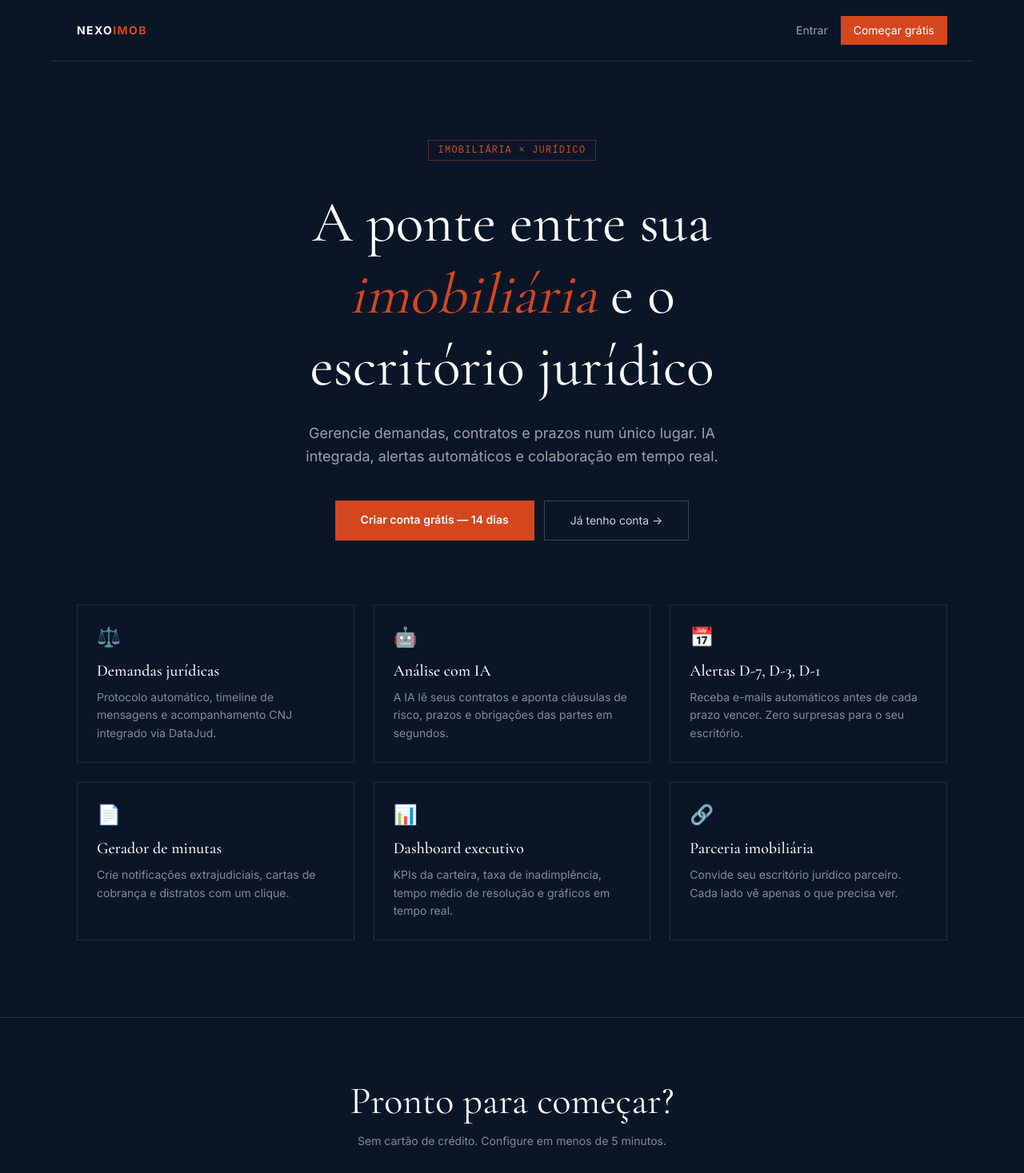
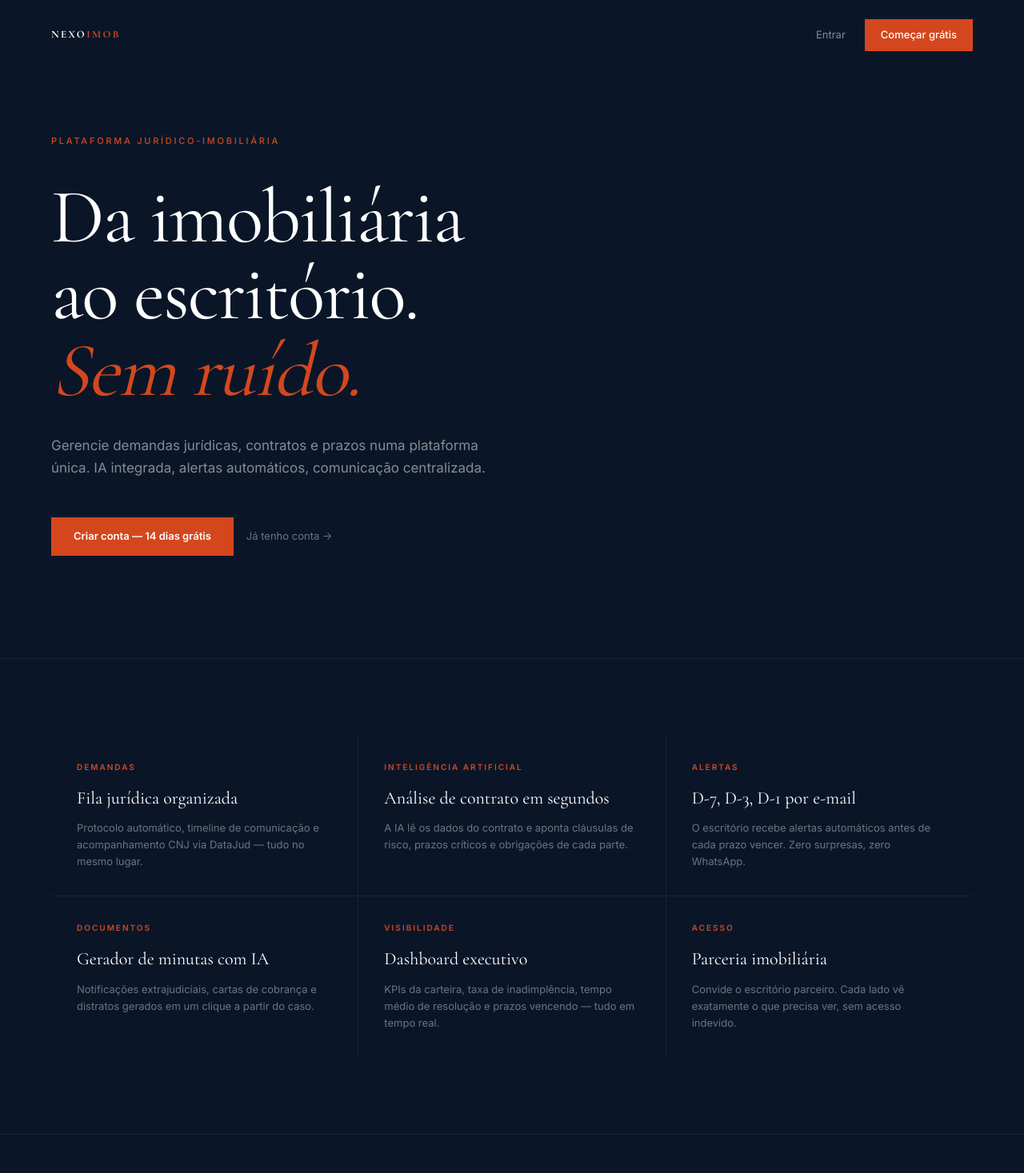
Before and after one commit to NexoParental/nexo-imob, a Next.js app: page / in a window 1280 px wide. Shown: the top 1467 px of the page at 80% size. Built offline with nearby package versions, Linux system fonts and the light colour scheme.

Commit message:
refactor: redesign landing page — hero editorial, grid de features, tipografia Cormorant

```diff
--- a/app/page.tsx
+++ b/app/page.tsx
@@ -2,125 +2,187 @@ import Link from 'next/link'
 
 export default function LandingPage() {
   return (
-    <div className="min-h-screen bg-[#0A1628] text-white overflow-x-hidden">
-      {/* Nav */}
-      <nav className="flex items-center justify-between px-8 py-5 border-b border-white/10 max-w-6xl mx-auto">
-        <span className="font-sans font-bold tracking-widest text-sm uppercase text-white">
-          Nexo<span className="text-[#D4471E]">Imob</span>
+    <div
+      className="min-h-screen text-white overflow-x-hidden"
+      style={{ background: '#0A1628' }}
+    >
+      {/* ── NAV ── */}
+      <nav className="flex items-center justify-between px-8 md:px-16 py-6 max-w-7xl mx-auto">
+        <span
+          className="text-[13px] font-bold tracking-[0.2em] uppercase"
+          style={{ fontFamily: 'var(--font-cormorant), Georgia, serif', letterSpacing: '0.18em' }}
+        >
+          Nexo<span style={{ color: '#D4471E' }}>Imob</span>
         </span>
-        <div className="flex items-center gap-4">
-          <Link href="/login" className="text-sm text-white/60 hover:text-white transition-colors">
+        <div className="flex items-center gap-6">
+          <Link
+            href="/login"
+            className="text-[13px] text-white/50 hover:text-white transition-colors"
+          >
             Entrar
           </Link>
           <Link
             href="/cadastro"
-            className="text-sm bg-[#D4471E] hover:bg-[#B03615] text-white px-4 py-2 transition-colors"
+            className="text-[13px] font-medium px-5 py-2.5 transition-colors"
+            style={{ background: '#D4471E', color: 'white' }}
           >
             Começar grátis
           </Link>
         </div>
       </nav>
 
-      {/* Hero */}
-      <section className="max-w-6xl mx-auto px-8 pt-24 pb-20 text-center">
-        <div className="inline-block text-xs font-mono uppercase tracking-widest text-[#D4471E] border border-[#D4471E]/40 px-3 py-1 mb-8">
-          Imobiliária × Jurídico
-        </div>
+      {/* ── HERO ── */}
+      <section className="max-w-7xl mx-auto px-8 md:px-16 pt-20 pb-32">
+        <div className="max-w-3xl">
+          <p
+            className="text-[11px] font-medium tracking-[0.25em] uppercase mb-10"
+            style={{ color: '#D4471E', fontFamily: 'var(--font-sans)' }}
+          >
+            Plataforma jurídico-imobiliária
+          </p>
           <h1
-          className="text-5xl md:text-7xl font-normal leading-tight mb-6 text-white"
-          style={{ fontFamily: 'var(--font-cormorant), Georgia, serif' }}
+            className="leading-[1.0] mb-8 font-normal"
+            style={{
+              fontFamily: 'var(--font-cormorant), Georgia, serif',
+              fontSize: 'clamp(52px, 8vw, 96px)',
+              letterSpacing: '-0.02em',
+            }}
           >
-          A ponte entre sua<br />
-          <span className="italic text-[#D4471E]">imobiliária</span> e o<br />
-          escritório jurídico
+            Da imobiliária<br />
+            ao escritório.<br />
+            <span style={{ color: '#D4471E', fontStyle: 'italic' }}>Sem ruído.</span>
           </h1>
-        <p className="text-lg text-white/60 max-w-xl mx-auto mb-10 leading-relaxed">
-          Gerencie demandas, contratos e prazos num único lugar.
-          IA integrada, alertas automáticos e colaboração em tempo real.
+          <p
+            className="text-[17px] leading-relaxed mb-12 max-w-xl"
+            style={{ color: 'rgba(255,255,255,0.5)' }}
+          >
+            Gerencie demandas jurídicas, contratos e prazos numa plataforma única.
+            IA integrada, alertas automáticos, comunicação centralizada.
           </p>
-        <div className="flex flex-col sm:flex-row gap-3 justify-center">
+          <div className="flex items-center gap-4 flex-wrap">
             <Link
               href="/cadastro"
-            className="inline-block bg-[#D4471E] hover:bg-[#B03615] text-white px-8 py-3.5 text-sm font-semibold transition-colors"
+              className="inline-flex items-center gap-2 text-[13px] font-semibold px-7 py-3.5 transition-colors"
+              style={{ background: '#D4471E', color: 'white' }}
             >
-            Criar conta grátis — 14 dias
+              Criar conta — 14 dias grátis
             </Link>
             <Link
               href="/login"
-            className="inline-block border border-white/20 hover:border-white/40 text-white/80 hover:text-white px-8 py-3.5 text-sm transition-colors"
+              className="inline-flex items-center gap-2 text-[13px] transition-colors"
+              style={{ color: 'rgba(255,255,255,0.4)' }}
             >
               Já tenho conta →
             </Link>
           </div>
+        </div>
       </section>
 
-      {/* Features */}
-      <section className="max-w-6xl mx-auto px-8 pb-24 grid grid-cols-1 md:grid-cols-3 gap-6">
+      {/* ── DIVISOR ── */}
+      <div style={{ borderTop: '1px solid rgba(255,255,255,0.07)' }} />
+
+      {/* ── FEATURES ── */}
+      <section className="max-w-7xl mx-auto px-8 md:px-16 py-24">
+        <div className="grid grid-cols-1 md:grid-cols-3 gap-px" style={{ background: 'rgba(255,255,255,0.06)' }}>
           {[
             {
-            icon: '⚖️',
-            title: 'Demandas jurídicas',
-            desc: 'Protocolo automático, timeline de mensagens e acompanhamento CNJ integrado via DataJud.',
+              label: 'Demandas',
+              title: 'Fila jurídica organizada',
+              body: 'Protocolo automático, timeline de comunicação e acompanhamento CNJ via DataJud — tudo no mesmo lugar.',
             },
             {
-            icon: '🤖',
-            title: 'Análise com IA',
-            desc: 'A IA lê seus contratos e aponta cláusulas de risco, prazos e obrigações das partes em segundos.',
+              label: 'Inteligência artificial',
+              title: 'Análise de contrato em segundos',
+              body: 'A IA lê os dados do contrato e aponta cláusulas de risco, prazos críticos e obrigações de cada parte.',
             },
             {
-            icon: '📅',
-            title: 'Alertas D-7, D-3, D-1',
-            desc: 'Receba e-mails automáticos antes de cada prazo vencer. Zero surpresas para o seu escritório.',
+              label: 'Alertas',
+              title: 'D-7, D-3, D-1 por e-mail',
+              body: 'O escritório recebe alertas automáticos antes de cada prazo vencer. Zero surpresas, zero WhatsApp.',
             },
             {
-            icon: '📄',
-            title: 'Gerador de minutas',
-            desc: 'Crie notificações extrajudiciais, cartas de cobrança e distratos com um clique.',
+              label: 'Documentos',
+              title: 'Gerador de minutas com IA',
+              body: 'Notificações extrajudiciais, cartas de cobrança e distratos gerados em um clique a partir do caso.',
             },
             {
-            icon: '📊',
+              label: 'Visibilidade',
               title: 'Dashboard executivo',
-            desc: 'KPIs da carteira, taxa de inadimplência, tempo médio de resolução e gráficos em tempo real.',
+              body: 'KPIs da carteira, taxa de inadimplência, tempo médio de resolução e prazos vencendo — tudo em tempo real.',
             },
             {
-            icon: '🔗',
+              label: 'Acesso',
               title: 'Parceria imobiliária',
-            desc: 'Convide seu escritório jurídico parceiro. Cada lado vê apenas o que precisa ver.',
+              body: 'Convide o escritório parceiro. Cada lado vê exatamente o que precisa ver, sem acesso indevido.',
             },
           ].map((f) => (
-          <div key={f.title} className="border border-white/10 p-6 hover:border-[#D4471E]/40 transition-colors">
-            <div className="text-2xl mb-3">{f.icon}</div>
+            <div
+              key={f.title}
+              className="p-8"
+              style={{ background: '#0A1628' }}
+            >
+              <div
+                className="text-[10px] font-semibold tracking-[0.2em] uppercase mb-4"
+                style={{ color: '#D4471E' }}
+              >
+                {f.label}
+              </div>
               <h3
-              className="text-xl font-medium mb-2"
+                className="text-[22px] font-normal mb-3 leading-snug"
                 style={{ fontFamily: 'var(--font-cormorant), Georgia, serif' }}
               >
                 {f.title}
               </h3>
-            <p className="text-sm text-white/50 leading-relaxed">{f.desc}</p>
+              <p className="text-[13px] leading-relaxed" style={{ color: 'rgba(255,255,255,0.4)' }}>
+                {f.body}
+              </p>
             </div>
           ))}
+        </div>
       </section>
 
-      {/* CTA */}
-      <section className="border-t border-white/10 py-20 text-center px-8">
+      {/* ── DIVISOR ── */}
+      <div style={{ borderTop: '1px solid rgba(255,255,255,0.07)' }} />
+
+      {/* ── CTA FINAL ── */}
+      <section className="max-w-7xl mx-auto px-8 md:px-16 py-28 flex flex-col md:flex-row items-start md:items-end justify-between gap-10">
         <h2
-          className="text-4xl md:text-5xl font-normal mb-4 text-white"
-          style={{ fontFamily: 'var(--font-cormorant), Georgia, serif' }}
+          className="font-normal leading-tight"
+          style={{
+            fontFamily: 'var(--font-cormorant), Georgia, serif',
+            fontSize: 'clamp(36px, 5vw, 62px)',
+            letterSpacing: '-0.01em',
+          }}
         >
-          Pronto para começar?
+          Pronto para organizar<br />
+          o jurídico da sua<br />
+          <span style={{ color: '#D4471E', fontStyle: 'italic' }}>imobiliária?</span>
         </h2>
-        <p className="text-white/50 mb-8 text-sm">Sem cartão de crédito. Configure em menos de 5 minutos.</p>
+        <div className="shrink-0">
           <Link
             href="/cadastro"
-          className="inline-block bg-[#D4471E] hover:bg-[#B03615] text-white px-10 py-4 text-sm font-semibold transition-colors"
+            className="block text-[13px] font-semibold px-8 py-4 mb-3 transition-colors"
+            style={{ background: '#D4471E', color: 'white' }}
           >
             Criar conta grátis
           </Link>
+          <p className="text-[11px]" style={{ color: 'rgba(255,255,255,0.25)' }}>
+            Sem cartão. Configurado em 5 minutos.
+          </p>
+        </div>
       </section>
 
-      <footer className="border-t border-white/10 px-8 py-6 text-center text-xs text-white/30 max-w-6xl mx-auto">
-        © {new Date().getFullYear()} Nexo Imob · Todos os direitos reservados
-      </footer>
+      {/* ── FOOTER ── */}
+      <div style={{ borderTop: '1px solid rgba(255,255,255,0.07)' }}>
+        <div className="max-w-7xl mx-auto px-8 md:px-16 py-6 flex justify-between items-center">
+          <span className="text-[11px]" style={{ color: 'rgba(255,255,255,0.2)', letterSpacing: '0.08em' }}>
+            © {new Date().getFullYear()} Nexo Imob
+          </span>
+          <span className="text-[11px]" style={{ color: 'rgba(255,255,255,0.2)', letterSpacing: '0.06em' }}>
+            Todos os direitos reservados
+          </span>
+        </div>
+      </div>
     </div>
   )
 }
```
Lines whose indentation alone changed are shown as unchanged.
